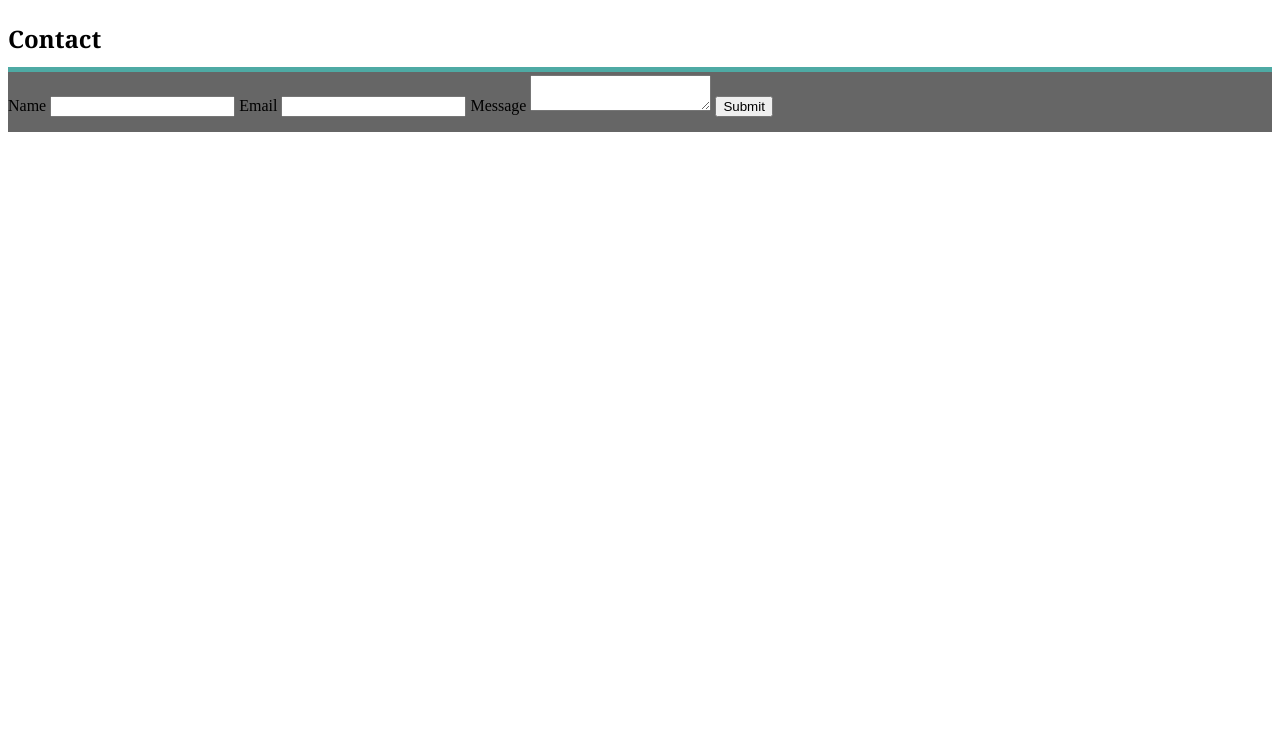
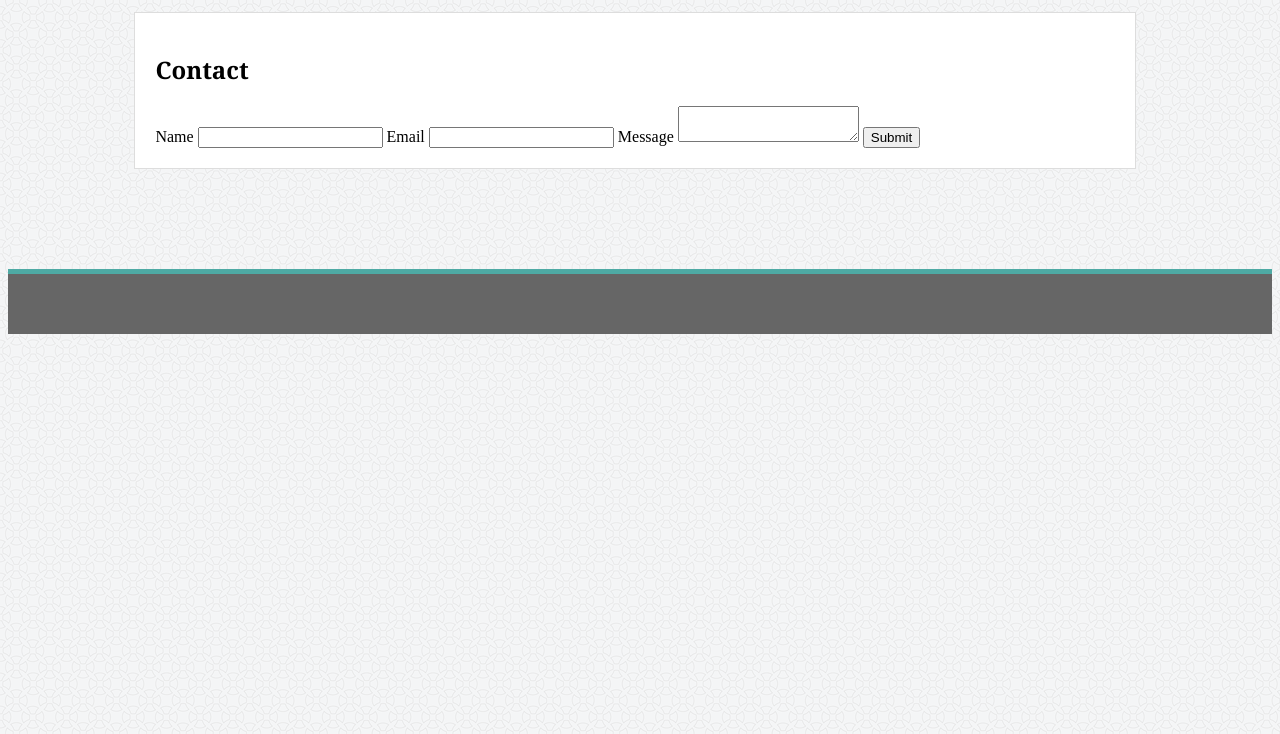
Before and after one commit to SuzanneRashka/Basic-Portfolio, a plain HTML site: page contact.html in a window 1280 px wide. Shown: the part 66-800 px from the top of the page. Drawn offline with Linux system fonts and the light colour scheme.

Commit message:
start working on contact page

```diff
--- a/assets/css/style.css
+++ b/assets/css/style.css
@@ -67,18 +67,31 @@ header a {
 footer {
   background-color: #666666;
   border-top: 5px solid #4eaaa4;
-  color: #dddddd;
   height: 50px;
   margin-top: -50px;
   text-align: center;
   padding-bottom: 10px;
 }
 
+.background {
+  background-image: url("../images/circles-light.png");
+}
+
+.copyright {
+  color: #dddddd;
+}
+
+.img {
+  width: 200px;
+  height: 200px;
+  float: left;
+  margin: 20px 20px 15px 0px;
+}
+
 .about-me {
   background-color: #fff;
   border: 1px solid #dddddd;
   clear: both;
-  color: #777777;
   margin: 10px 10% 150px;
   max-width: 960px;
   padding: 20px;
@@ -88,13 +101,11 @@ footer {
   color: #4eaaa4;
 }
 
-.background {
-  background-image: url("../images/circles-light.png");
+.contact {
+  background-color: #fff;
+  margin: 10px 10% 150px;
+  border: 1px solid #dddddd;
+  clear: both;
+  max-width: 960px;
+  padding: 20px;
 }
-
-.self {
-  width: 200px;
-  height: 200px;
-  float: left;
-  margin: 20px 20px 15px 0px;
-}
--- a/contact.html
+++ b/contact.html
@@ -7,7 +7,7 @@
     <link rel="stylesheet" type="text/css" media="screen" href="assets/css/style.css" />
 </head>
 
-<body>
+<body class="background">
     <header>
         <section>
             <h1>Suzanne Rashka</h1>
@@ -25,7 +25,7 @@
         </section>
     </header>
 
-    <section>
+    <section class="contact">
         <form>
             <h1>Contact</h1>
             <label>Name</label>
```
Also changed, not shown: index.html (+2 -2 lines).
